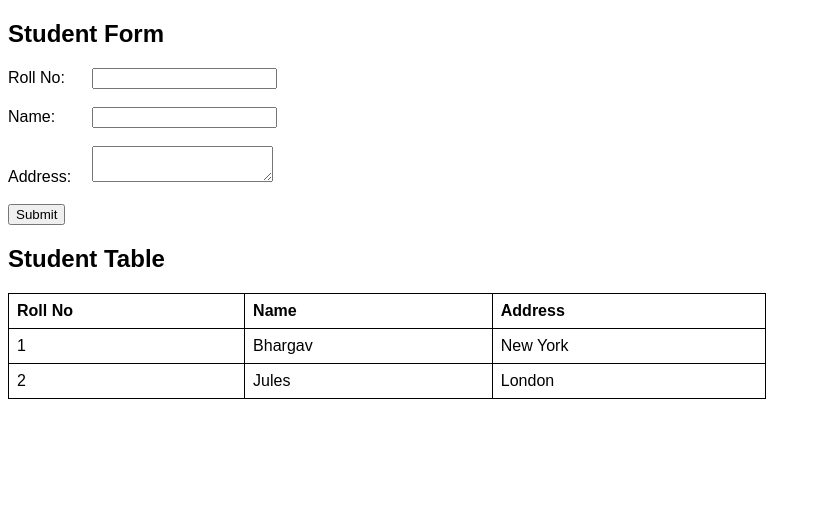
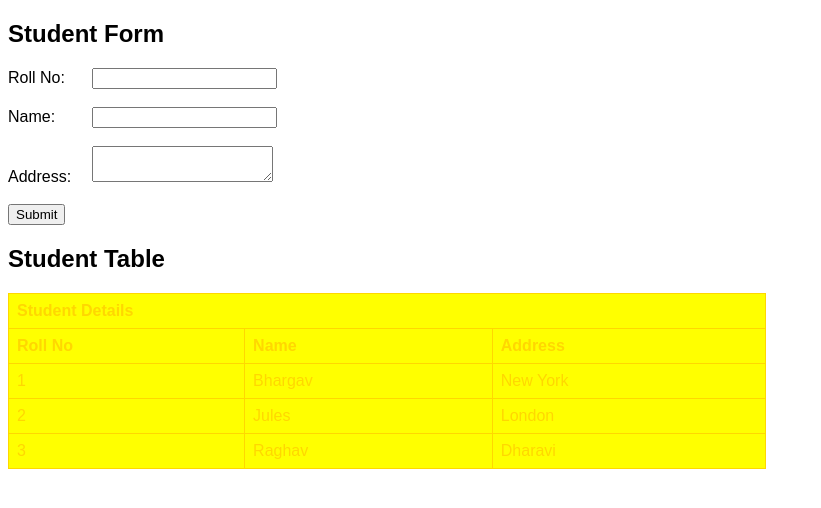
Before and after one commit to KOBA-Devrshi/table-form1, a plain HTML site: page index.html in a window 1280 px wide. Shown: the whole page, without its empty margins (0-821 px from the left). Drawn offline with Linux system fonts and the light colour scheme.

Commit message:
Update index.html

```diff
--- a/index.html
+++ b/index.html
@@ -10,9 +10,10 @@
             border-collapse: collapse;
             width: 60%;
             margin-top: 20px;
-        }
+            background-color: yellow;
+            color: gold;                      }
         table, th, td {
-            border: 1px solid black;
+            border: 1px solid gold;
         }
         th, td {
             padding: 8px;
@@ -46,6 +47,8 @@
     <h2>Student Table</h2>
     <table>
         <tr>
+            <th colspan="3">Student Details</th>
+        <tr>
             <th>Roll No</th>
             <th>Name</th>
             <th>Address</th>
@@ -60,6 +63,11 @@
             <td>Jules</td>
             <td>London</td>
         </tr>
+        <tr>
+            <td>3</td>
+            <td>Raghav</td>
+            <td>Dharavi</td>
+        </tr>
     </table>
 
 </body>
```
